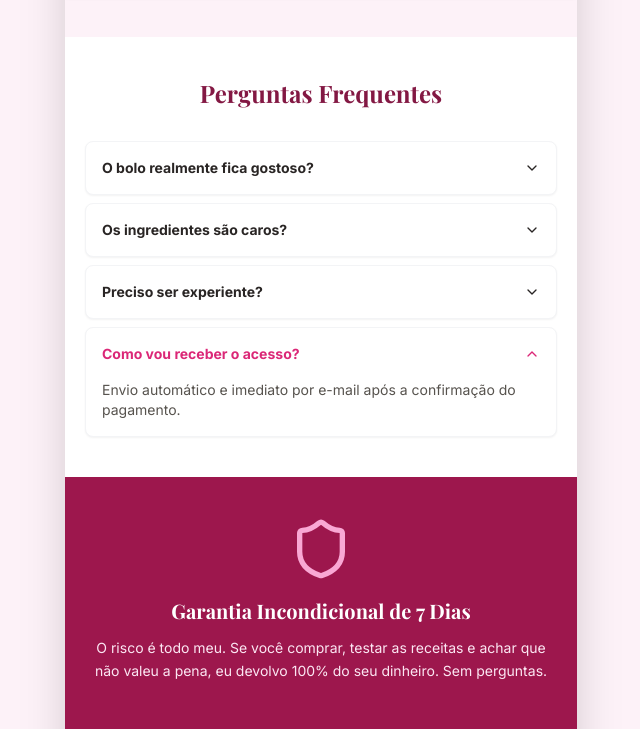
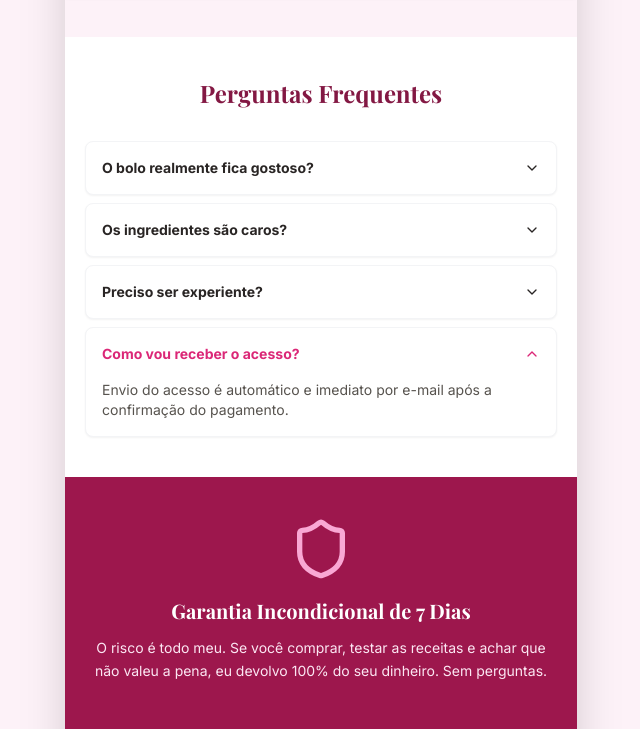
Before and after one commit to packsbr/bolosleves, a plain HTML site: page index.html in a window 1280 px wide. Both pictures are taken after a click on the heading "Como vou receber o acesso?". Shown: the part 3714-4443 px from the top of the page, without its empty margins (319-959 px from the left). Drawn offline with nearby package versions, Linux system fonts and the light colour scheme.

Commit message:
Add files via upload

```diff
--- a/index.html
+++ b/index.html
@@ -260,7 +260,7 @@ fbq('track', 'PageView');
                             <span class="transition group-open:rotate-180"> <i data-lucide="chevron-down" class="w-4 h-4"></i> </span>
                         </summary>
                         <div class="text-stone-600 text-sm px-4 pb-4">
-                            Envio automático e imediato por e-mail após a confirmação do pagamento.
+                            Envio do acesso é automático e imediato por e-mail após a confirmação do pagamento.
 </div>
                     </details>
                 </div>
```
